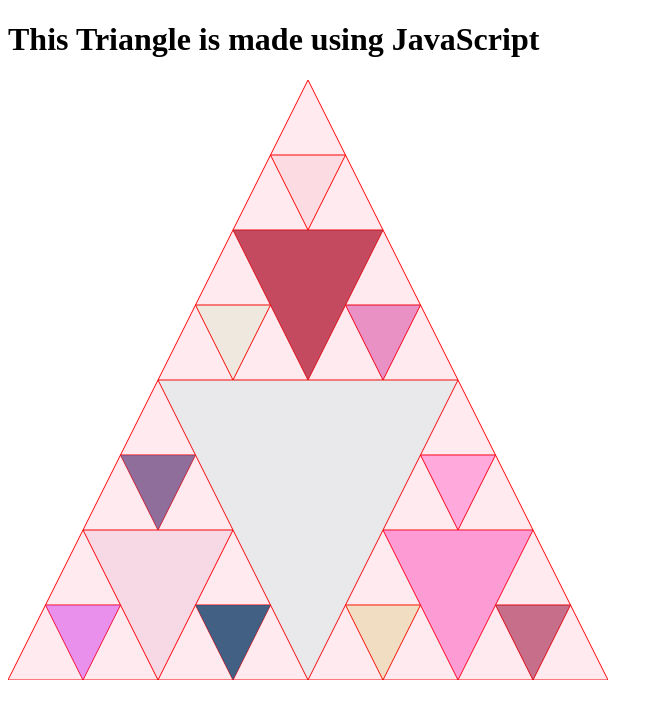
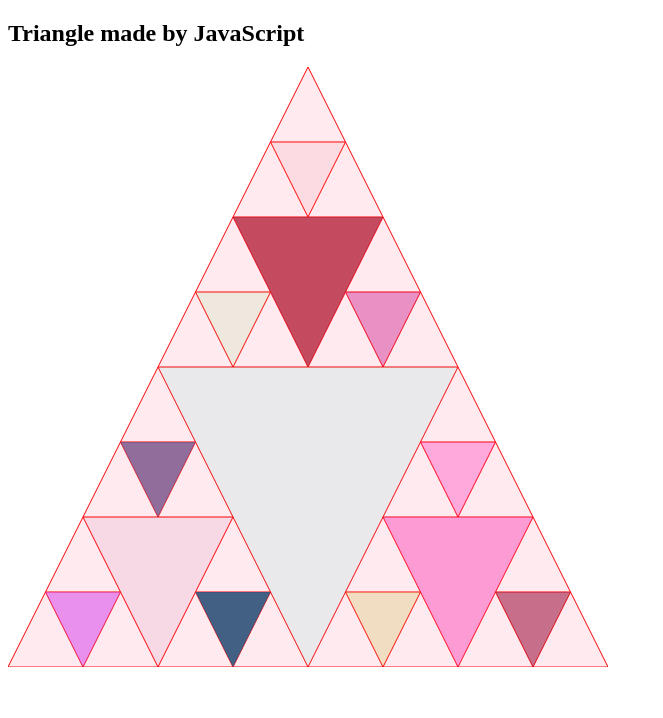
Before and after one commit to Md-JahidHossain/Visual-Web-Development, a plain HTML site: page Triangle.html in a window 1280 px wide. Shown: the whole page, without its empty margins (0-663 px from the left). Drawn offline with Linux system fonts and the light colour scheme.

Commit message:
Update Triangle.html

```diff
--- a/Triangle.html
+++ b/Triangle.html
@@ -1,7 +1,7 @@
 <!DOCTYPE html>
 <html>
     <head>
-        <title>Sierpinski Triangle</title>
+        <title>Md Jahid Hossain - Sierpinski Triangle</title>
         <style type="text/css">
         	canvas
         	{
@@ -14,7 +14,7 @@
 
     </head>
     <body>
-    	<h1>This Triangle is made using JavaScript</h1>
+    	<h2>Triangle made by JavaScript</h2>
     	<canvas id="canvas"></canvas>
     	<br>
     	<script type="text/javascript">
```
